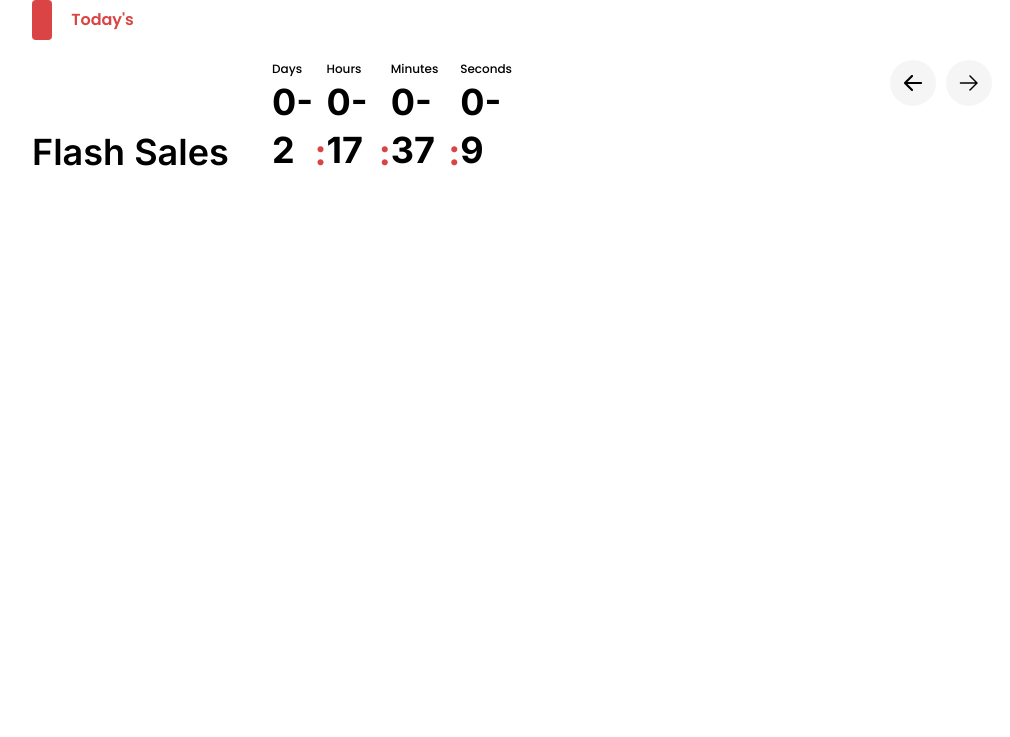
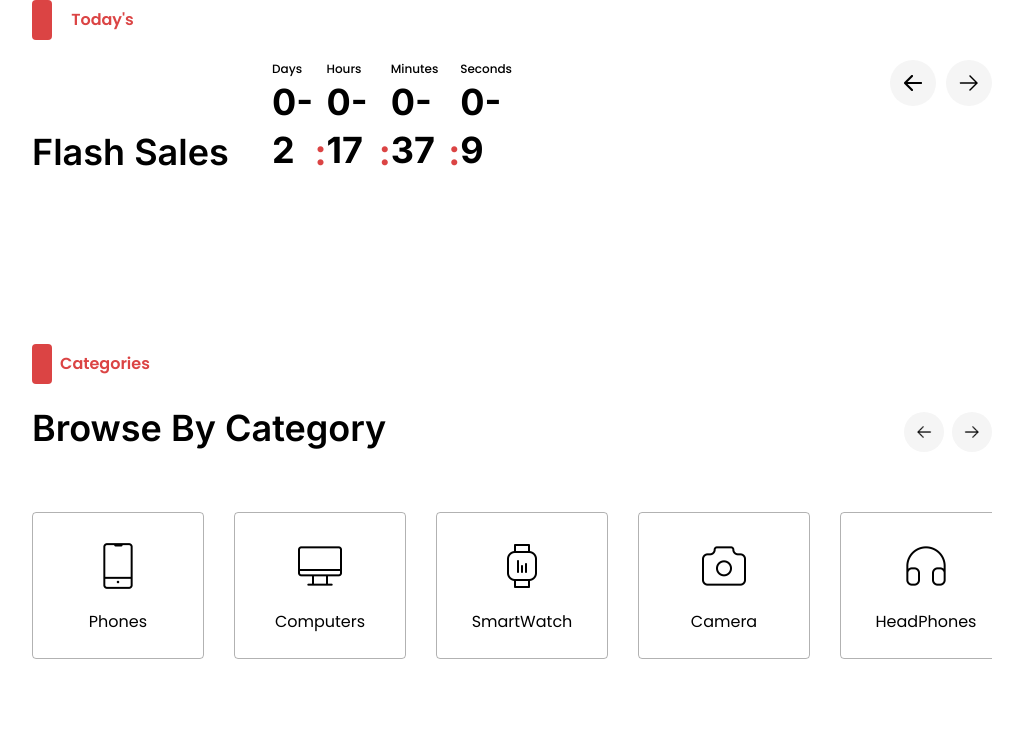
Before and after one commit to archis-academy/apr-e-commerce-1-tr, a plain HTML site: page index.html in a window 1280 px wide. Shown: the whole page, without its empty margins (128-1138 px from the left). Drawn offline with Linux system fonts and the light colour scheme; no server answers.

Commit message:
Browse by category section design done

```diff
--- a/index.html
+++ b/index.html
@@ -73,6 +73,56 @@
     <script src="todaysPRoduct.js"></script>
     <!-- HASIM / TODAY'S PRODUCT SECTION END -->
 
+    <!-- GULSAH BROWSE BY CATEGORY SECTION START -->
+
+    <section class="bcs-section">
+      <div class="bcs-header-and-control">
+        <div class="bcs-categories-header">
+          <div class="bcs-red-rectangle"></div>
+          <h4 class="bcs-categories-title">Categories</h4>
+        </div>
+        <div class="bsc-header-and-control">
+          <h2 class="bcs-browse-by-title">Browse By Category</h1>
+          <div class="bcs-control">
+            <img class="bcs-control-arrow-left" src="images/icons arrow-right.png" width="18px" height="18px">
+            <img class="bcs-control-arrow-right" src="images/icons arrow-right.png" width="18px" height="18px">
+          </div>
+        </div>
+      </div>
+      <div class="bcs-categories">
+      <div class="bcs-category-box">
+        <img class="bcs-image-2" src="images/Category-CellPhone-white.png" width="56px" height="56px">
+        <img class="bcs-image" src="images/Category-CellPhone-black.png" width="56px" height="56px">
+        <p class="bcs-text">Phones</p>
+      </div>
+      <div class="bcs-category-box">
+        <img class="bcs-image-2" src="images/Category-Computer-white.png" width="56px" height="56px">
+        <img class="bcs-image" src="images/Category-Computer-black.png" width="56px" height="56px">
+        <p class="bcs-text">Computers</p>
+      </div>
+      <div class="bcs-category-box">
+        <img class="bcs-image-2" src="images/Category-SmartWatch-white.png" width="56px" height="56px">
+        <img class="bcs-image" src="images/Category-SmartWatch-black.png" width="56px" height="56px">
+        <p class="bcs-text">SmartWatch</p>
+      </div>
+      <div class="bcs-category-box">
+        <img class="bcs-image-2" src="images/Category-Camera-white.png" width="56px" height="56px">
+        <img class="bcs-image" src="images/Category-Camera-black.png" width="56px" height="56px">
+        <p class="bcs-text">Camera</p>
+      </div>
+      <div class="bcs-category-box">
+        <img class="bcs-image-2" src="images/Category-Headphone-white.png" width="56px" height="56px">
+        <img class="bcs-image" src="images/Category-Headphone-black.png" width="56px" height="56px">
+        <p class="bcs-text">HeadPhones</p>
+      </div>
+      <div class="bcs-category-box">
+        <img class="bcs-image-2" src="images/Category-Gamepad-white.png" width="56px" height="56px">
+        <img class="bcs-image" src="images/Category-Gamepad-black.png" width="56px" height="56px">
+        <p class="bcs-text">Gaming</p>
+      </div>
+      </div>
+    </section>
+    <!-- GULSAH BROWSE BY CATEGORY SECTION END -->
     <script src="app.js"></script>
   </body>
 </html>
--- a/styles/index.css
+++ b/styles/index.css
@@ -229,3 +229,152 @@
   text-decoration: line-through;
 }
 /*HASIM / TODAY'S PRODUCT END*/
+
+/* GULSAH BROWSE BY CATEGORY START */
+
+.bcs-section{
+display: flex;
+flex-direction: column;
+row-gap: 60px;
+width: 75%;
+max-width: 1350px;
+margin-top: 150px;
+margin-left: auto;
+margin-right: auto;
+padding-bottom: 75px;
+}
+
+.bcs-header-and-control{
+  display: flex;
+  flex-direction: column;
+  justify-content: space-between;
+}
+
+.bcs-categories-header{
+  display: flex;
+  width: 126px;
+}
+
+.bcs-red-rectangle{
+  width: 20px;
+  height: 40px;
+  border-radius: 4px;
+  background-color: rgba(219, 68, 68, 1);
+}
+
+.bcs-categories-title{
+  color: rgba(219, 68, 68, 1);
+  font-family: "Poppins", sans-serif;
+  font-weight: 600;
+  font-size: 16px;
+  line-height: 20px;
+  margin: auto;
+}
+
+.bcs-browse-by-title{
+  font-family: "Inter", sans-serif;
+  font-weight: 600;
+  font-size: 36px;
+  line-height: 48px;
+  color: rgba(0, 0, 0, 1);
+  margin-top: 20px;
+}
+
+.bsc-header-and-control{
+  display: flex;
+  flex-direction: row;
+  justify-content: space-between;
+  align-items: end;
+}
+
+.bcs-control{
+  display: flex;
+  height: max-content;
+  gap: 8px;
+}
+
+.bcs-control-arrow-left{
+  transform: scaleX(-1);
+  padding: 11px;
+  border-radius: 50px;
+  background-color: rgba(245, 245, 245, 1);
+  border-style: none;
+  cursor: pointer;
+  transition: all 0.5s;
+}
+
+.bcs-control-arrow-right{
+  padding: 11px;
+  border-radius: 50px;
+  background-color: rgba(245, 245, 245, 1);
+  border-style: none;
+  cursor: pointer;
+  transition: all 0.5s;
+}
+
+.bcs-control-arrow-left:hover{
+  box-shadow: 2px 2px 8px black, -2px -2px 8px black;
+}
+
+.bcs-control-arrow-right:hover{
+  box-shadow: 2px 2px 8px black, -2px -2px 8px black;
+}
+
+.bcs-categories{
+  display: flex;
+  justify-content: flex-start;
+  gap: 30px;
+  overflow: hidden;
+}
+
+.bcs-category-box{
+  min-width: 170px;
+  min-height: 145px;
+  border-radius: 4px;
+  border-width: 1px;
+  border-color: rgba(0, 0, 0, 0.3);
+  border-style: solid;
+  display: flex;
+  flex-direction: column;
+  justify-content: center;
+  align-items: center;
+  gap: 16px;
+  cursor: pointer;
+  position: relative;
+}
+
+.bcs-category-box p{
+  font-family: "Poppins", sans-serif;
+  color: rgba(0, 0, 0, 1);
+  font-weight: 400;
+  font-size: 16px;
+  line-height: 24px;
+  transition: all 0.5s;
+}
+
+.bcs-category-box:hover{
+  border-style: none;
+  background-color: rgba(219, 68, 68, 1);
+}
+
+.bcs-category-box:hover .bcs-text{
+  color: white;
+}
+
+.bcs-image-2{
+position: absolute;
+left: auto;
+right: auto;
+margin-bottom: 39px;
+visibility: hidden;
+}
+
+.bcs-category-box:hover .bcs-image{
+visibility: hidden;
+}
+
+.bcs-category-box:hover .bcs-image-2{
+  visibility: visible;
+}
+
+/* GULSAH BROWSE BY CATEGORY END */
```
Also changed, not shown: images/Category-Camera-black.png (added), images/Category-Camera-white.png (added), images/Category-CellPhone-black.png (added), images/Category-CellPhone-white.png (added), images/Category-Computer-black.png (added), images/Category-Computer-white.png (added), images/Category-Gamepad-black.png (added), images/Category-Gamepad-white.png (added), images/Category-Headphone-black.png (added), images/Category-Headphone-white.png (added), images/Category-SmartWatch-black.png (added), images/Category-SmartWatch-white.png (added), images/Vector (3).png (added), images/icons arrow-right.png (added).
